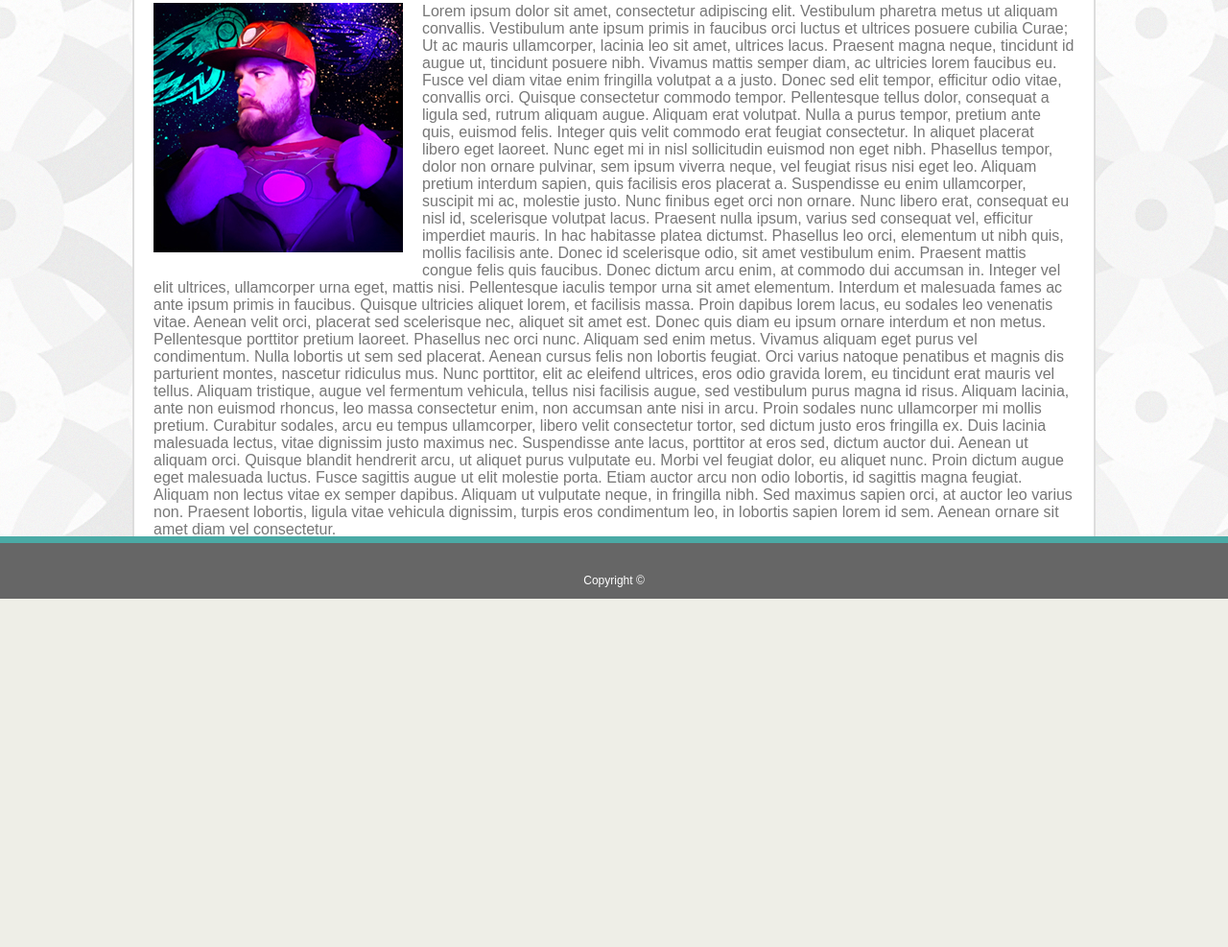
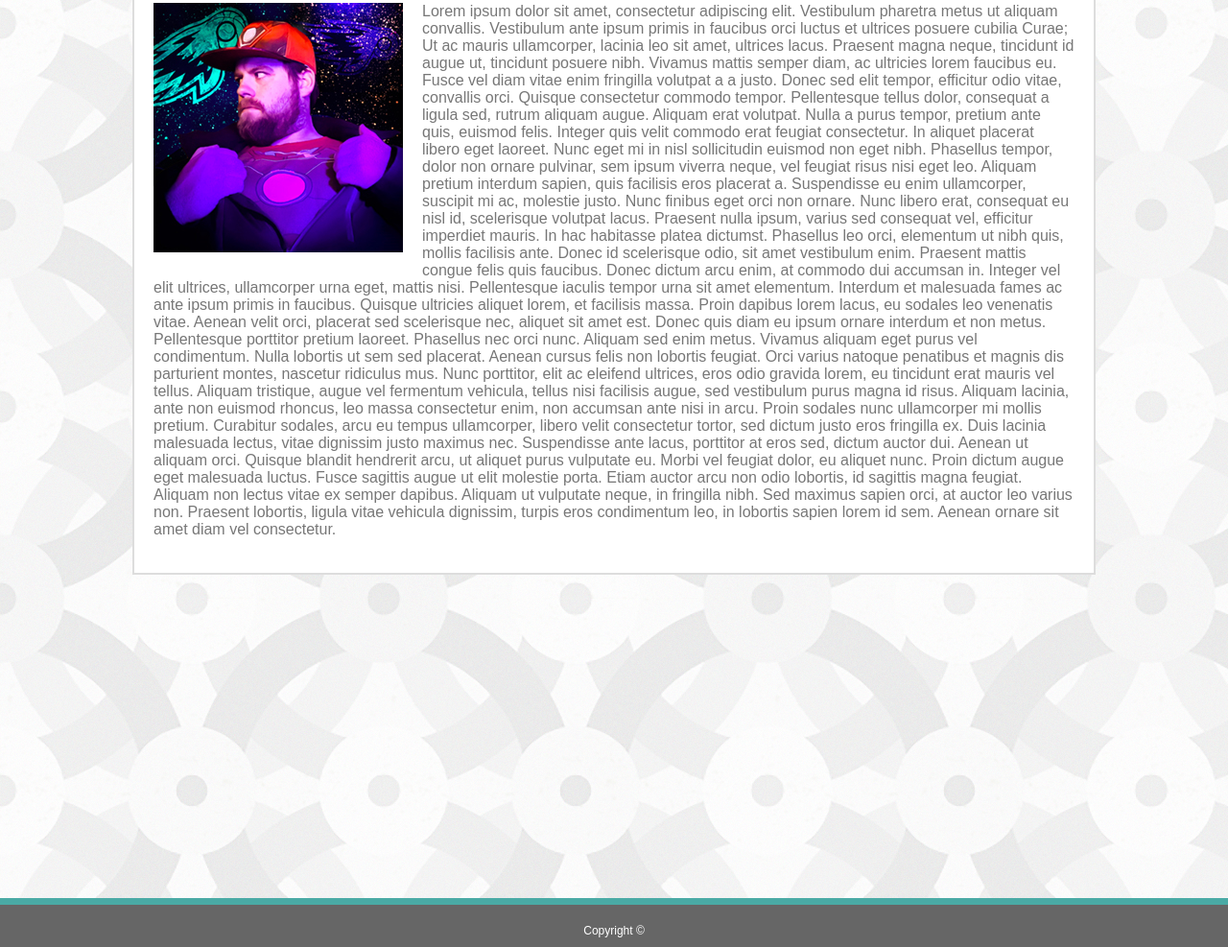
Before and after one commit to jsf5077/Basic-Portfolio, a plain HTML site: page index.html in a window 1280 px wide. Shown: the part 176-1163 px from the top of the page at 96% size. Before the commit the page ends 800 px from the top, so only its background shows below. Drawn offline with Linux system fonts and the light colour scheme.

Commit message:
Fixes to the footer settings in both css and html

```diff
--- a/assets/css/style.css
+++ b/assets/css/style.css
@@ -14,22 +14,31 @@ body {
     background: url("../images/background.png");
     background-color: #eeeee7;
     padding: 0;
-    margin: 0 auto;
+    margin: 0;
 }
 
 /* Style for the footer*/
-footer {
+#foot {
     color: #ffffff;
     font-size: 12px;
     background-color: #666666;
     position: absolute;
     text-align: center;
     padding-top: 20px;
+    padding-bottom: 10px;
     left: 0;
     right: 0;
     bottom:0;
     border-top: solid #4aaaa5;
     border-top-width:7px;
+    margin-bottom: 0;
+}
+
+/* Setup to fix footer to the bottom */
+.box-set {
+    position: relative;
+    height: 24.3vh;
+
 }
 /* container for elements in the header*/
 .head_container {
@@ -107,7 +116,6 @@ li a:hover {
 
 /* Content for the main Body*/
 .container {
-
     background-color: #ffffff;
     border: solid #dddddd;
     border-width: 2px;
@@ -125,12 +133,14 @@ li a:hover {
     margin-bottom: 20px;
     overflow: auto;
 }
+
 /* Image headline*/
 img {
     float: left;
     padding-right: 20px;
     padding-bottom: 20px;
 }
+
 /* formatting to allow the fields to be stacked vertically*/
 input[type=text], select, textarea {
     width: 100%;
@@ -141,7 +151,7 @@ input[type=text], select, textarea {
     margin-top: 6px;
     margin-bottom: 16px;
     resize: vertical;
-  }
+}
 
 /*applying font family and style for the message area*/
 textarea {
@@ -159,4 +169,4 @@ textarea {
     padding: 10px;
     padding-left: 30px;
     padding-right: 30px;
-  }
+}
--- a/index.html
+++ b/index.html
@@ -52,13 +52,12 @@
 
     </section>
 
-
-
+    <div class="box-set"></div>
+        <footer class="box-set">
+            <p id="foot">Copyright ©</p>
+        </footer>
+     </div>
 
 </body>
 
-<footer>
-    <p>Copyright ©</p>
-</footer>
-
 </html>
```
Also changed, not shown: contact.html (+5 -8 lines), portfolio.html (+5 -8 lines).
